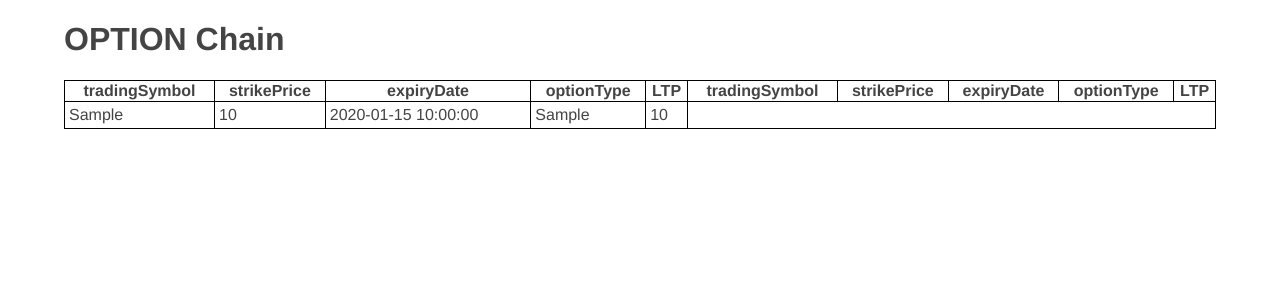
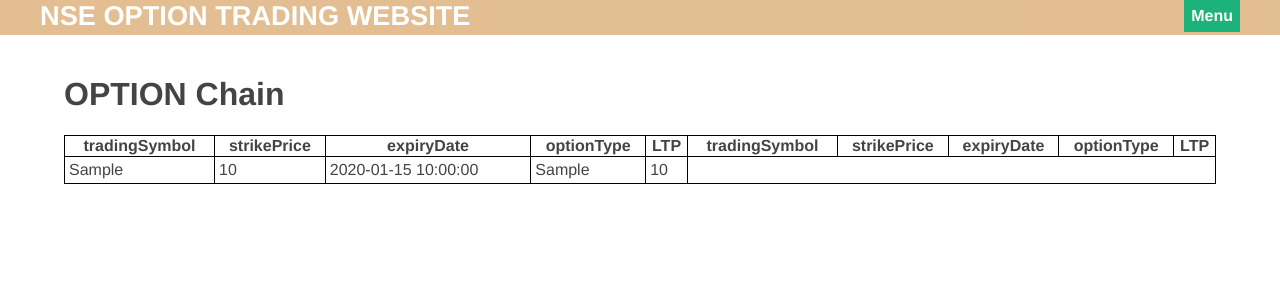
Before and after one commit to sivankumar86/optiontrade, a Flask app: template templates/optionview.html in a window 1280 px wide. Shown: the top 300 px of the page. Run offline with Flask 2, Linux system fonts and the light colour scheme; the template is opened without the code that fills it: most values are stand-ins (such as "Sample title", 1, 10 or a date in 2020); parts of the project's set-up code (start-up, migrations or seed data) failed here and were passed over.

Commit message:
template added

```diff
--- a/main.py
+++ b/main.py
@@ -7,7 +7,7 @@ from ddb import dynamodbops as ddb
 import uuid
 
 app = Flask(__name__)
-samco=SamcoCalls("3f5e25732e6bc3316dcbfc728b4262a8")
+
 
 
 @app.route("/")
@@ -98,11 +98,10 @@ def positionview():
    reduceoption=res["positionDetails"]
    return render_template('position.html', r=reduceoption)
 
-
-
-
 if __name__ == "__main__":
     app.config.from_pyfile(os.path.join(".", "config/app.conf"), silent=False)
+    print(app.config.get("USERNAME"))
+    samco = SamcoCalls({"userId": app.config.get("USERNAME"), 'password': app.config.get("PASSWORD"), 'yob': app.config.get("DOB")})
     app.run(debug=True)
 
   ##50477696
--- a/static/css/dropdown.css
+++ b/static/css/dropdown.css
@@ -25,6 +25,7 @@ a {
   width:90%;
   display:block;
   margin:0 auto;
+  padding:10px;
 
 }
 ul {
--- a/static/css/template.css
+++ b/static/css/template.css
@@ -141,3 +141,54 @@ display:none;
   margin: 4px 2px;
   cursor: pointer;
 }
+
+#ml{
+ float: right;
+ margin:5px;
+ right:10px;
+ background-color:#ffcccb
+
+}
+
+#mg{
+ float: right;
+ margin:5px ;
+ right:10px;
+  background-color:#add8e6
+}
+
+.dropbtn {
+  background-color: #04AA6D;
+  color: white;
+  padding: 7px;
+  font-size: 16px;
+  border: none;
+}
+
+.dropdown {
+  position: relative;
+  display: inline-block;
+  float:right
+}
+
+.dropdown-content {
+  display: none;
+  position: absolute;
+  background-color: #f1f1f1;
+  min-width: 160px;
+  box-shadow: 0px 8px 16px 0px rgba(0,0,0,0.2);
+  z-index: 1;
+}
+
+.dropdown-content a {
+  color: black;
+  padding: 12px 16px;
+  text-decoration: none;
+  display: block;
+}
+
+.dropdown-content a:hover {background-color: #ddd;}
+
+.dropdown:hover .dropdown-content {display: block;}
+
+.dropdown:hover .dropbtn {background-color: #3e8e41;}
--- a/templates/optionview.html
+++ b/templates/optionview.html
@@ -43,6 +43,8 @@ $('body').on("contextmenu", ".optionclick", function(e){
     </script>
 </head>
 <body>
+{% extends "template.html" %}
+{% block content %}
 <div class="wrap">
     <div>
   <h1>OPTION Chain</h1>
@@ -125,5 +127,6 @@ $('body').on("contextmenu", ".optionclick", function(e){
     </ul>
   </div>
     </div>
+ {% endblock %}
 </body>
 </html>
--- /dev/null
+++ b/templates/template.html
@@ -0,0 +1,31 @@
+<!DOCTYPE html>
+<html lang="en" dir="ltr">
+   <head>
+      <meta charset="utf-8">
+      <title>OptionTrading</title>
+      <link rel="stylesheet" href="{{ url_for('static', filename='css/template.css') }}">
+       <link rel="stylesheet" href="{{ url_for('static', filename='css/dropdown.css') }}">
+   </head>
+   <body>
+      <header>
+         <div class="container">
+            <h1 class="logo">NSE Option Trading Website</h1>
+            <strong>
+               <nav>
+
+                   <div class="dropdown">
+  <div class="dropbtn">Menu</div>
+  <div class="dropdown-content">
+    <a href="{{ url_for('optionview') }}">Link 1</a>
+    <a href="{{ url_for('optionview') }}">Link 2</a>
+    <a href="{{ url_for('home') }}">Link 3</a>
+  </div>
+</div>
+               </nav>
+            </strong>
+         </div>
+      </header>
+      {% block content %}
+      {% endblock %}
+   </body>
+</html>
--- a/tradeapi/samcoAPI.py
+++ b/tradeapi/samcoAPI.py
@@ -3,9 +3,11 @@ import json
 
 class SamcoCalls():
 
-    def __init__(self,sessionToken):
+    def __init__(self,credential):
         self.samco = StocknoteAPIPythonBridge()
-        self.samco.set_session_token(sessionToken=sessionToken)
+        login = json.loads(self.samco.login(body=credential))
+        self.samco.set_session_token(sessionToken=login['sessionToken'])
+
     def optioncontract(self,search_symbol_name,expiry_date):
         return json.loads(self.samco.get_option_chain(search_symbol_name=search_symbol_name, exchange=self.samco.EXCHANGE_NFO,
                                      expiry_date=expiry_date))
```
Also changed, not shown: templates/spread.html (+21 -10 lines), 1 other file.
